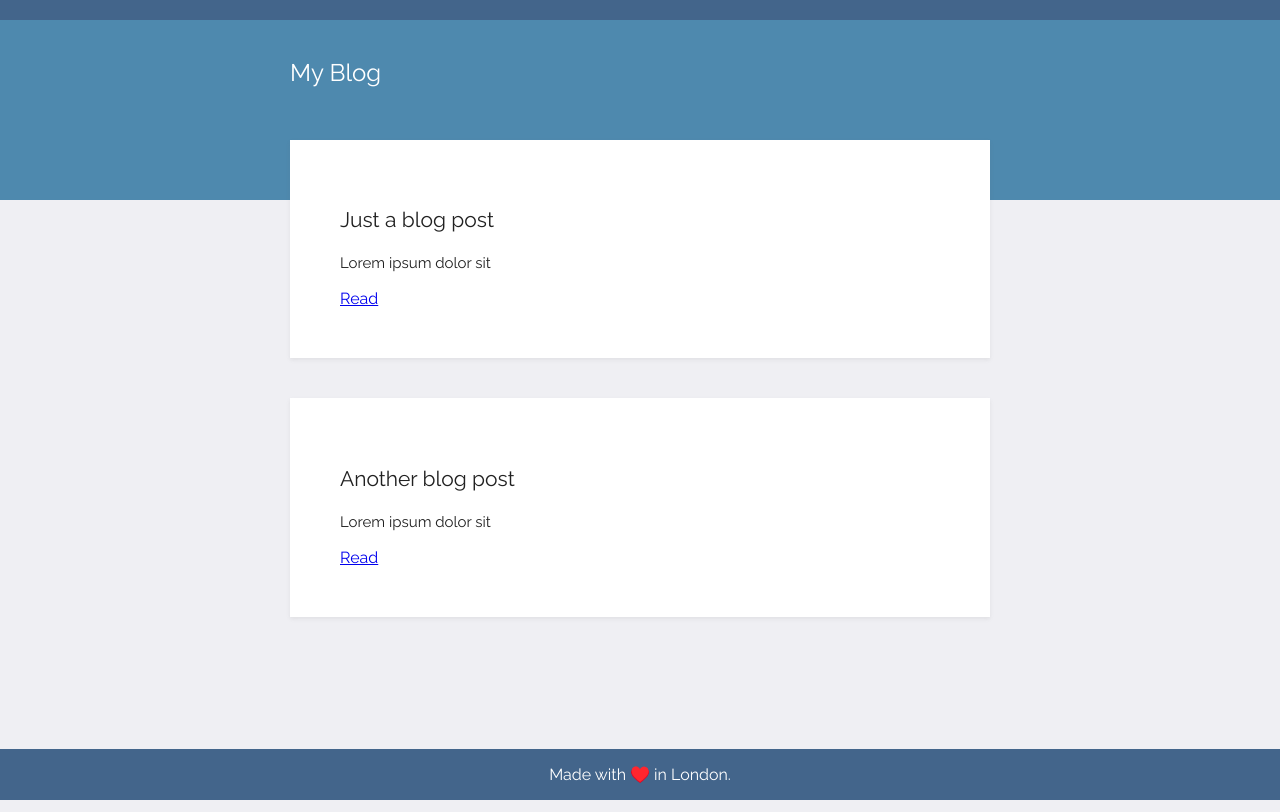
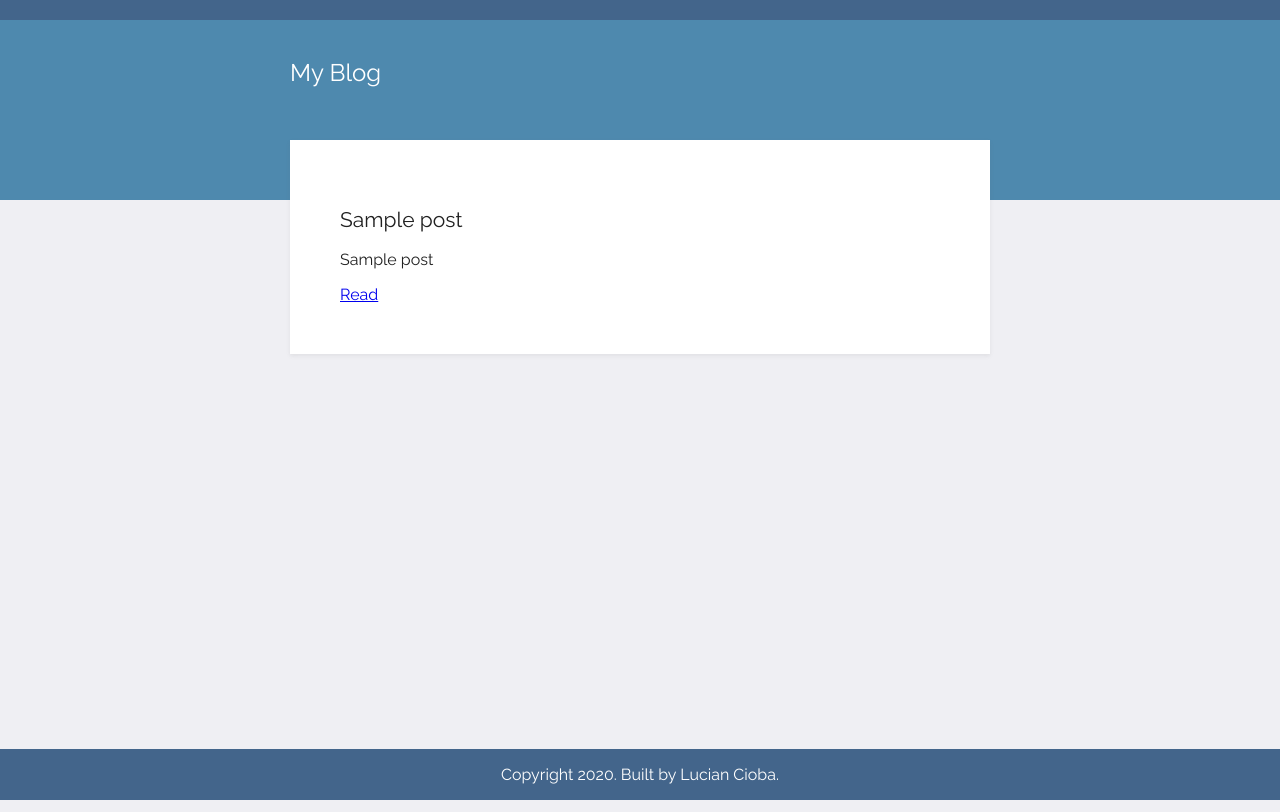
Before and after one commit to motocoasa3000/my-python-story, a Flask app: template intermediate/78-blog-templating/templates/index.html in a window 1280 px wide. Run offline with Flask 3, Linux system fonts and the light colour scheme; the template is opened without the code that fills it: most values are stand-ins (such as "Sample title", 1, 10 or a date in 2020).

Commit message:
starting files blog templating index html file (in progress)

```diff
--- a/intermediate/78-blog-templating/templates/index.html
+++ b/intermediate/78-blog-templating/templates/index.html
@@ -11,23 +11,21 @@
     <div class="top">
         <div class="title"><h1>My Blog</h1></div>
     </div>
+
+    {% for post in all_posts: %}
     <div class="content">
-        <div class="card">
-            <h2>Just a blog post</h2>
-            <p class="text">Lorem ipsum dolor sit </p>
-            <a href="#">Read</a>
+        <div class="card ">
+            <h2>{{ post.title }}</h2>
+            <p>{{ post.subtitle }}</p>
+            <a href="{{ url_for('show_post', index=post.id) }}">Read</a>
         </div>
+
     </div>
-    <div class="content">
-        <div class="card">
-            <h2>Another blog post</h2>
-            <p class="text">Lorem ipsum dolor sit </p>
-            <a href="#">Read</a>
-        </div>
-    </div>
+    {% endfor %}
+
 </div>
 </body>
 <footer>
-    <p>Made with ♥️ in London.</p>
+    <p>Copyright {{ year }}. Built by Lucian Cioba.</p>
 </footer>
 </html>
```
